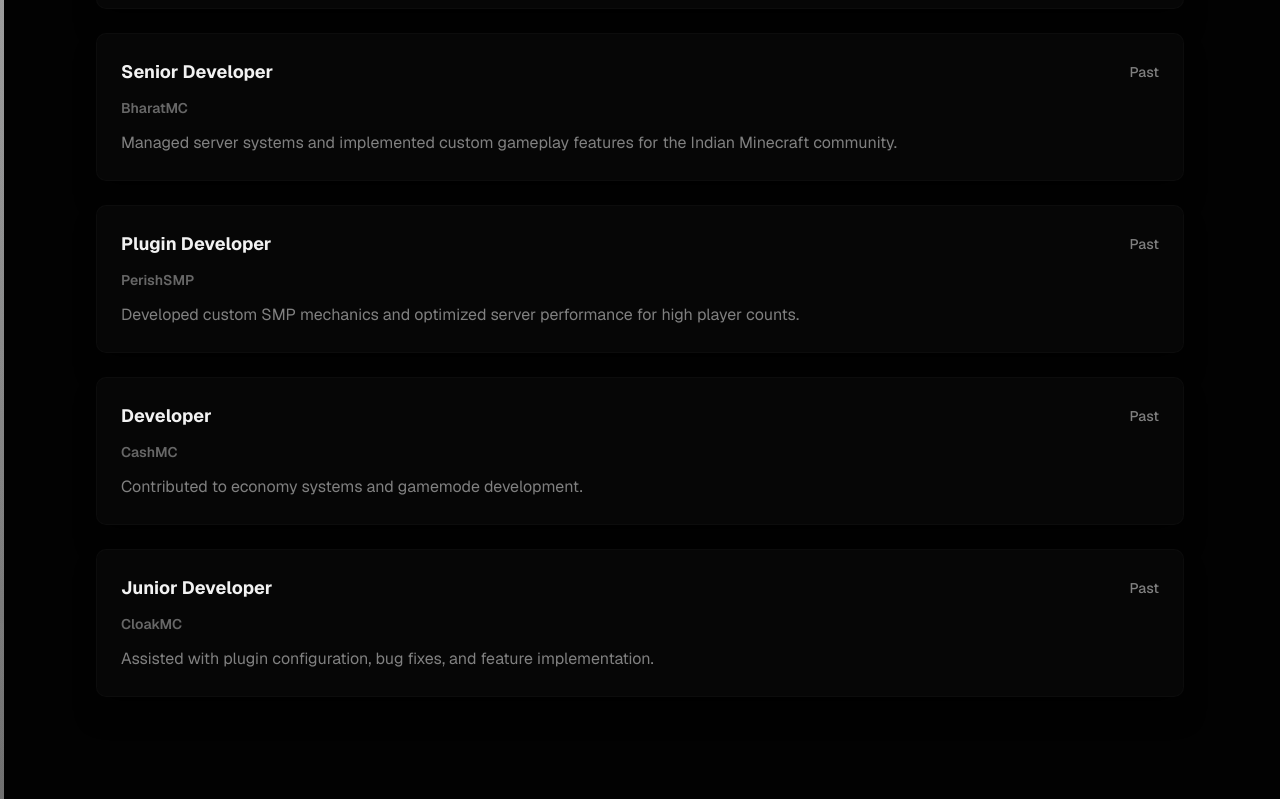
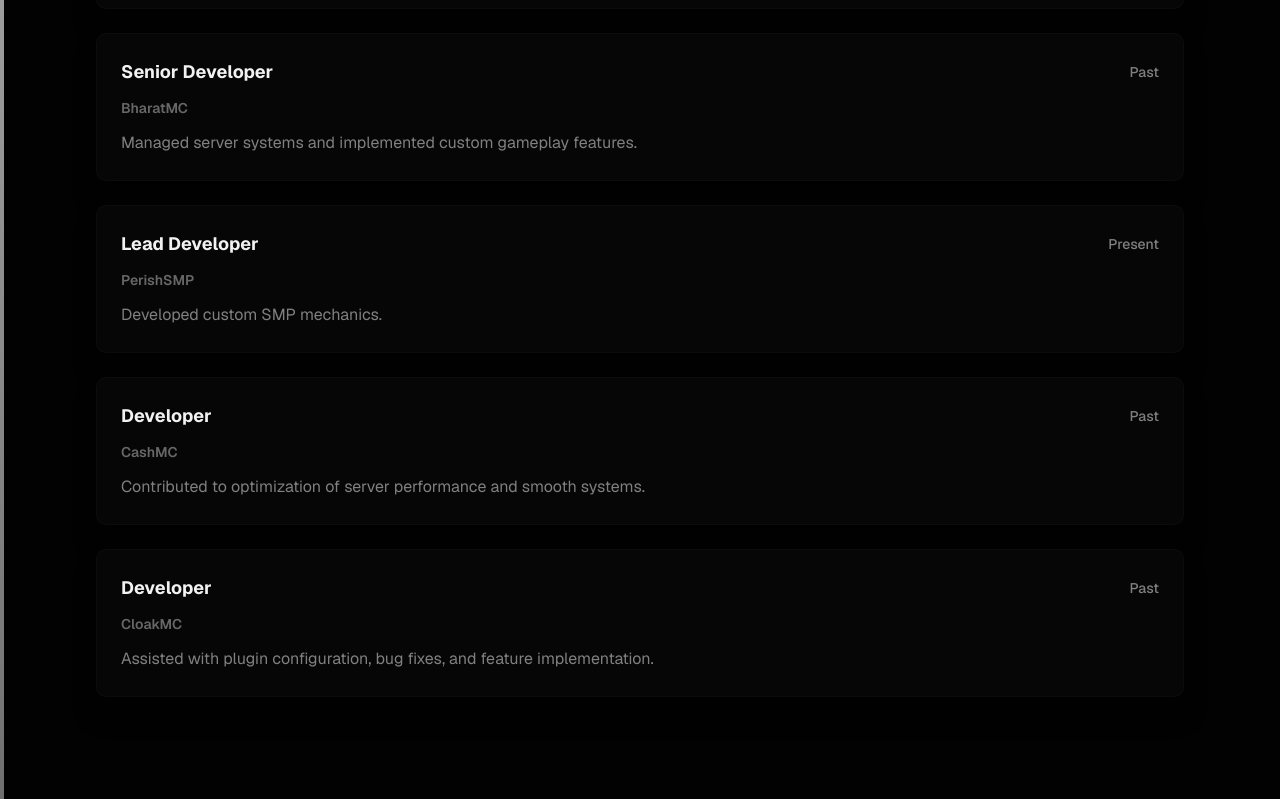
Before and after one commit to royvortex/portfoilo, a Next.js app: page / in a window 1280 px wide. Shown: the part 2320-3119 px from the top of the page. Built offline with nearby package versions, Linux system fonts and the light colour scheme.

Commit message:
small changes

```diff
--- a/components/experience.tsx
+++ b/components/experience.tsx
@@ -12,7 +12,7 @@ interface ExperienceItem {
 const experiences: ExperienceItem[] = [
   {
     company: "Hypercraft",
-    title: "Lead Developer",
+    title: "Developer",
     period: "Present",
     description:
       "Spearheading development of core game modes and network infrastructure. creating custom plugins to enhance player experience.",
@@ -22,25 +22,25 @@ const experiences: ExperienceItem[] = [
     title: "Senior Developer",
     period: "Past",
     description:
-      "Managed server systems and implemented custom gameplay features for the Indian Minecraft community.",
+      "Managed server systems and implemented custom gameplay features.",
   },
   {
     company: "PerishSMP",
-    title: "Plugin Developer",
-    period: "Past",
+    title: "Lead Developer",
+    period: "Present",
     description:
-      "Developed custom SMP mechanics and optimized server performance for high player counts.",
+      "Developed custom SMP mechanics.",
   },
   {
     company: "CashMC",
     title: "Developer",
     period: "Past",
     description:
-      "Contributed to economy systems and gamemode development.",
+      "Contributed to optimization of server performance and smooth systems.",
   },
   {
     company: "CloakMC",
-    title: "Junior Developer",
+    title: "Developer",
     period: "Past",
     description:
       "Assisted with plugin configuration, bug fixes, and feature implementation.",
```
